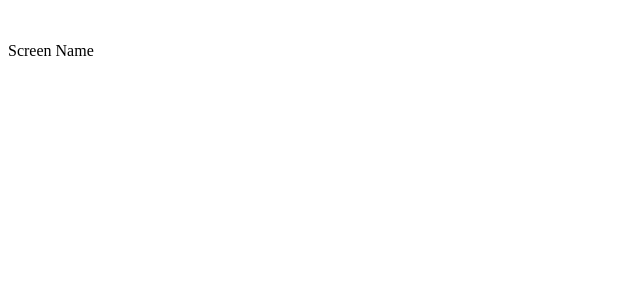
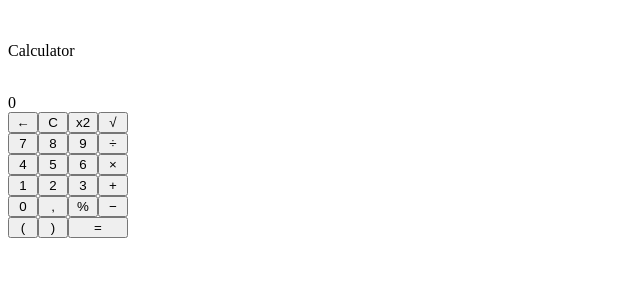
Before and after one commit to hugolfsimoes/project-wallet-online, a React (Create React App) app: page /calculator in a window 1280 px wide. Shown: the top 300 px of the page, without its empty margins (0-640 px from the left). Built offline with nearby package versions, Linux system fonts and the light colour scheme.

Commit message:
criando o esqueleo da calculadora

```diff
--- /dev/null
+++ b/src/components/CalculatorButtons.js
@@ -0,0 +1,40 @@
+import React from 'react'
+
+export default function CalculatorButtons() {
+
+  function createNumbersAndOperationsButtons() {
+
+    return(
+    <div className="buttons-numbers-operations">
+      <button type="button" value="bs">&larr;</button>
+      <button type="button" value="clear">C</button>
+      <button type="button" value="el">x2</button>
+      <button type="button" value="sqr">&radic;</button>
+      <button type="button" value="7">7</button>
+      <button type="button" value="8">8</button>
+      <button type="button" value="9">9</button>
+      <button type="button" value="/">&divide;</button>
+      <button type="button" value="4">4</button>
+      <button type="button" value="5">5</button>
+      <button type="button" value="6">6</button>
+      <button type="button" value="*">&times;</button>
+      <button type="button" value="1">1</button>
+      <button type="button" value="2">2</button>
+      <button type="button" value="3">3</button>
+      <button type="button" value="+">+</button>
+      <button type="button" value="0">0</button>
+      <button type="button" value=",">,</button>
+      <button type="button" value="%">%</button>
+      <button type="button" value="-">&minus;</button>
+      <button type="button" value="(">(</button>
+      <button type="button" value=")">)</button>
+      <button id="button-result" type="button" value="=">=</button>
+    </div>
+    )
+  }
+  return (
+    <div>
+      {createNumbersAndOperationsButtons()}
+    </div>
+  )
+}
--- a/src/components/Header.js
+++ b/src/components/Header.js
@@ -1,10 +1,10 @@
 import React from 'react'
 
-export default function Header() {
+export default function Header({pageName}) {
   return (
     <header>
       <img src="" alt="" />
-      <p>Screen Name</p>
+      <p>{pageName}</p>
       <img src="" alt="" />
     </header>
   )
--- a/src/pages/Calculator.js
+++ b/src/pages/Calculator.js
@@ -1,10 +1,27 @@
-import React from 'react'
+import React, { useState } from 'react'
+import CalculatorButtons from '../components/CalculatorButtons';
 import Header from '../components/Header'
+import  './style.css';
 
 export default function Calculator() {
-  return (
+  const [result, setResult] = useState(0);
+  const [acumulator, setAcumulatr] = useState(0);
+
+  function createScreen() {
+    return(
+      <div>
+        <span></span>
+        <span></span>
+      </div>
+    )
+  }
+
+
+     return (
     <div>
-      <Header />
+      <Header pageName="Calculator" />
+      <section>{result}</section>
+      <CalculatorButtons />
     </div>
   )
 }
--- a/src/pages/Profile.js
+++ b/src/pages/Profile.js
@@ -1,4 +1,5 @@
 import React from 'react'
+import Header from '../components/Header';
 import MyContext from '../providers/MyContext';
 
 export default function Profile() {
@@ -6,6 +7,7 @@ export default function Profile() {
   console.log(email);
   return (
     <div>
+      <Header pageName="Profile"/>
       <p>{email}</p>
       <p>email@email.com</p>
       <button type="button">Change Password</button>
--- /dev/null
+++ b/src/pages/style.css
@@ -0,0 +1,15 @@
+.buttons-numbers-operations {
+  width: 120px;
+  display: flex;
+  flex-wrap: wrap;
+
+}
+
+button {
+  width: 30px;
+  text-align: center;
+}
+
+#button-result {
+  width: 60px;
+}
```
